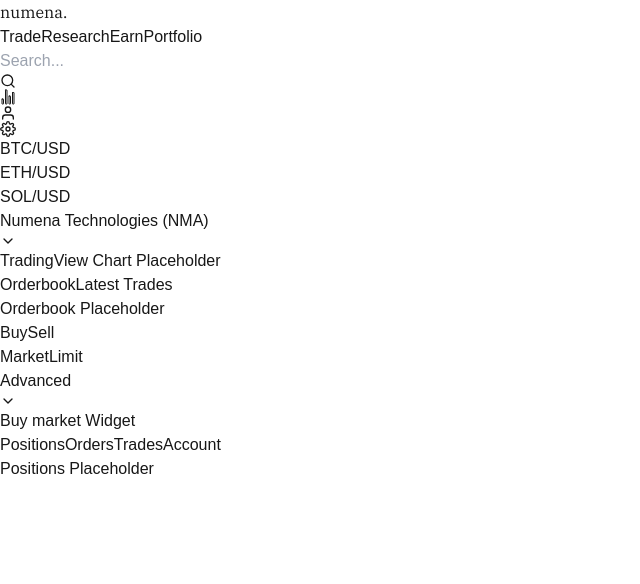
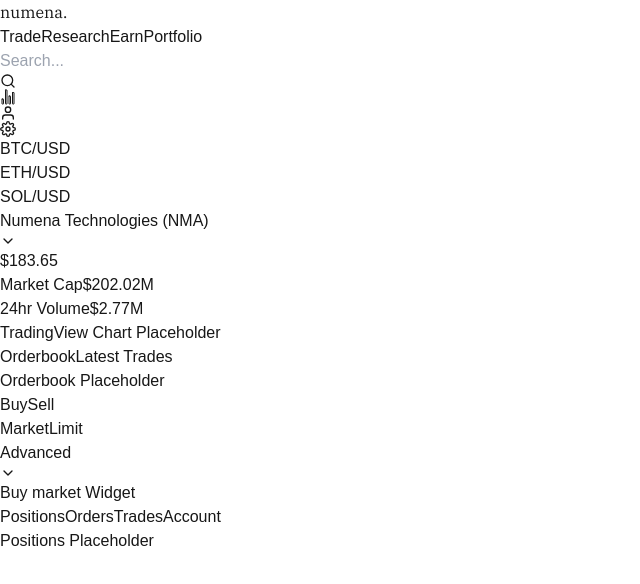
Before and after one commit to Landman83/numena-ui, a Next.js app: page / in a window 1280 px wide. Shown: the top 584 px of the page, without its empty margins (0-640 px from the left). Built offline with nearby package versions, Linux system fonts and the light colour scheme; a web font is replaced by a local one.

Commit message:
final edits for tonight

```diff
--- a/src/app/page.tsx
+++ b/src/app/page.tsx
@@ -41,10 +41,11 @@
         </div>
       </div>
 
-      {/* New Widget */}
+      {/* Ticker Widget */}
       <div className="w-full px-5 pt-3">
         <div className="bg-[#050d17] rounded-lg shadow-md border border-gray-900 p-2 h-[51px]">
           <div className="flex items-center h-full">
+            {/* Token Selector */}
             <button
               onClick={() => setShowTokenMenu(!showTokenMenu)}
               className="flex items-center space-x-2 text-gray-300 hover:text-white px-3 text-lg relative"
@@ -58,6 +59,32 @@
                 </div>
               )}
             </button>
+
+            {/* Divider */}
+            <div className="h-8 w-px bg-gray-800 mx-4"></div>
+
+            {/* Price */}
+            <div className="text-white text-xl font-semibold">
+              $183.65
+            </div>
+
+            {/* Divider */}
+            <div className="h-8 w-px bg-gray-800 mx-4"></div>
+
+            {/* Market Cap */}
+            <div className="flex flex-col items-start">
+              <span className="text-gray-400 text-xs">Market Cap</span>
+              <span className="text-gray-300 text-sm">$202.02M</span>
+            </div>
+
+            {/* Divider */}
+            <div className="h-8 w-px bg-gray-800 mx-4"></div>
+
+            {/* 24hr Volume */}
+            <div className="flex flex-col items-start">
+              <span className="text-gray-400 text-xs">24hr Volume</span>
+              <span className="text-gray-300 text-sm">$2.77M</span>
+            </div>
           </div>
         </div>
       </div>
```
